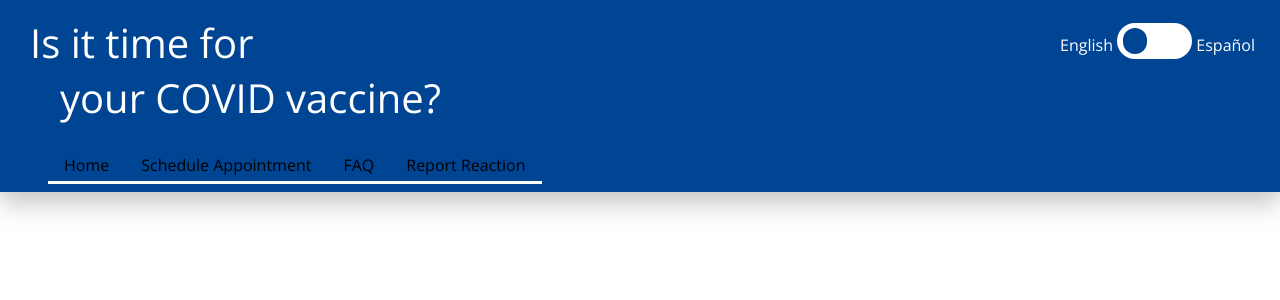
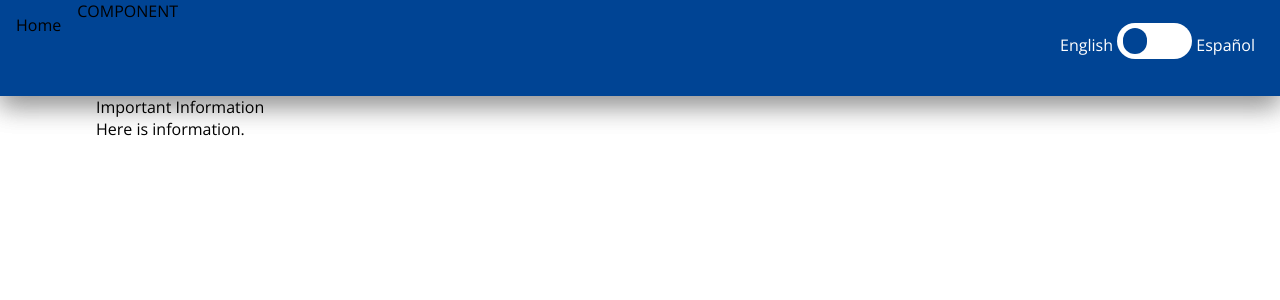
Before and after one commit to dxm6029/vacciNation, a React (Create React App) app in the folder frontend/mainapp/: page /FakeComponent in a window 1280 px wide. Shown: the top 300 px of the page. Built offline with nearby package versions, Linux system fonts and the light colour scheme.

Commit message:
Testing out more routing.

```diff
--- a/frontend/mainapp/src/App.js
+++ b/frontend/mainapp/src/App.js
@@ -1,11 +1,12 @@
 import './App.css';
 import Home from './components/Home';
+import Schedule from './components/schedule';
 import { BrowserRouter, Link, Switch, Route } from 'react-router-dom';
 
 function App() {
   return (
     <div>
-        <Home />
+        <Schedule />
 
     </div>
   );
--- /dev/null
+++ b/frontend/mainapp/src/components/fakeComponent.js
@@ -0,0 +1,14 @@
+import './generalHeader.css';
+import ToggleSwitch from './toggleSwitch'
+import { BrowserRouter, Link, Routes, Route } from 'react-router-dom';
+import Home from './Home';
+
+function FakeComponent() {
+  return (
+    <div className="headerGen">
+        COMPONENT
+    </div>
+  );
+}
+
+export default FakeComponent;
--- a/frontend/mainapp/src/components/generalHeader.css
+++ b/frontend/mainapp/src/components/generalHeader.css
@@ -5,7 +5,7 @@
 }
 
 .headerGen {
-    height: 10vh;
+    height: 12vh;
     width: 100%;
     background-color: #004494;
     box-shadow: 0px 10px 25px rgba(0, 0, 0, 0.25);
--- a/frontend/mainapp/src/components/generalHeader.js
+++ b/frontend/mainapp/src/components/generalHeader.js
@@ -1,9 +1,26 @@
 import './generalHeader.css';
+import ToggleSwitch from './toggleSwitch'
+import { BrowserRouter, Link, Routes, Route } from 'react-router-dom';
+import Home from './Home';
+import FakeComponent from './fakeComponent';
 
 function GeneralHeader() {
   return (
     <div className="headerGen">
+        <div className="toggle">
+          <ToggleSwitch
+            leftLabel="English"
+            rightLabel="Español" />
+        </div>
 
+        <div className="links">
+          <BrowserRouter>
+              <Link to='FakeComponent' className="link">Home</Link>
+            <Routes>
+              <Route path="/FakeComponent" element={<FakeComponent />} />
+            </Routes>
+          </BrowserRouter>
+        </div>
     </div>
   );
 }
--- /dev/null
+++ b/frontend/mainapp/src/components/schedule.css
@@ -0,0 +1,7 @@
+@import url("https://fonts.googleapis.com/css?family=Open+Sans:400,600,300");
+
+.schedule {
+    font-family:"Open Sans", sans-serif;
+    font-size: 1em;
+    margin: 0 96px;
+}
--- a/frontend/mainapp/src/components/schedule.js
+++ b/frontend/mainapp/src/components/schedule.js
@@ -0,0 +1,19 @@
+import './schedule.css';
+import GeneralHeader from './generalHeader';
+
+function Schedule() {
+
+  return (
+    <div className="scheduler">
+        <GeneralHeader />
+        <div className="schedule">
+            Important Information <br/>
+            Here is information.
+        </div>
+
+
+    </div>
+  );
+}
+
+export default Schedule;
```
Also changed, not shown: frontend/mainapp/src/components/navBar.js (+0 -9 lines).
